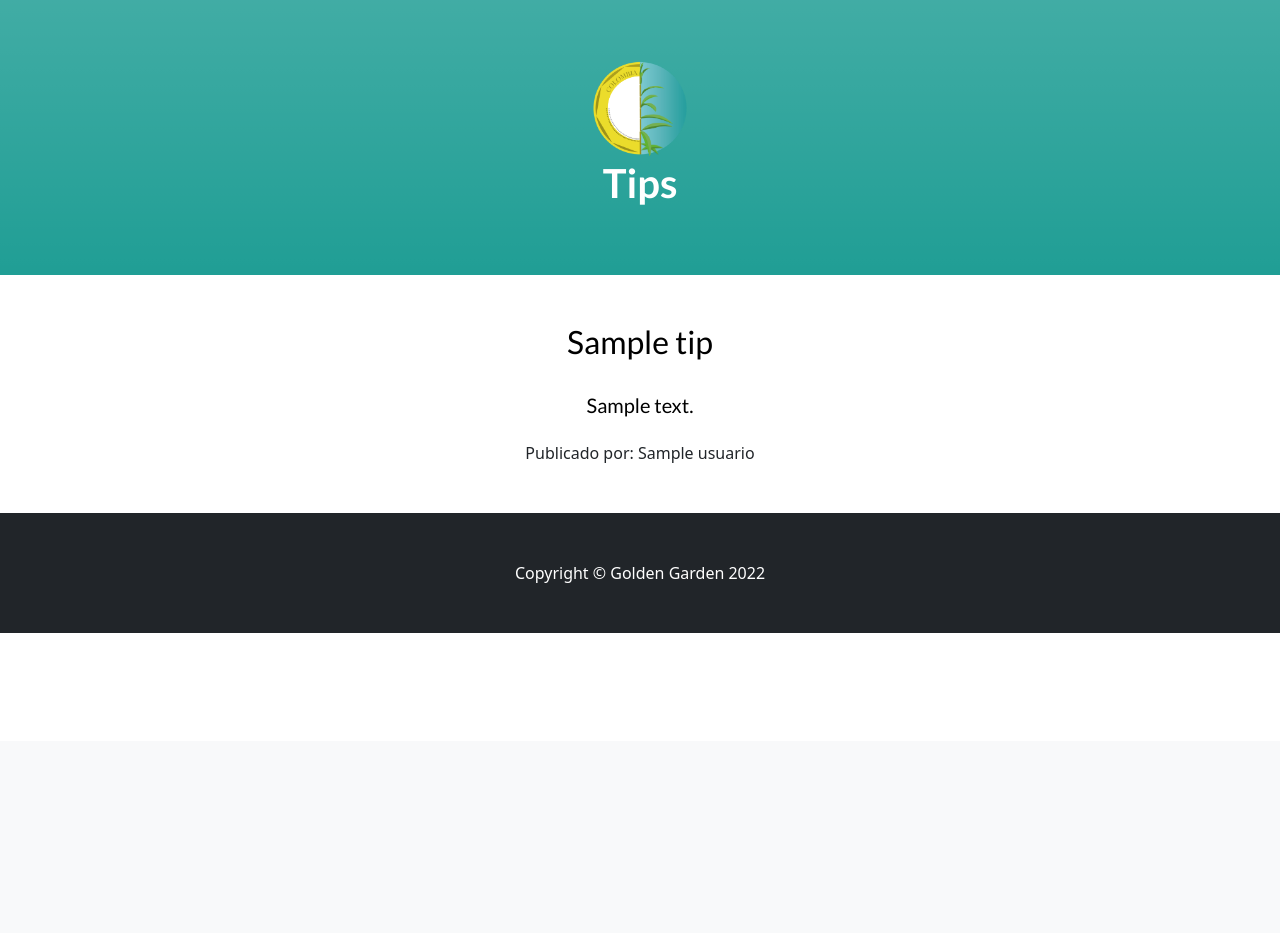
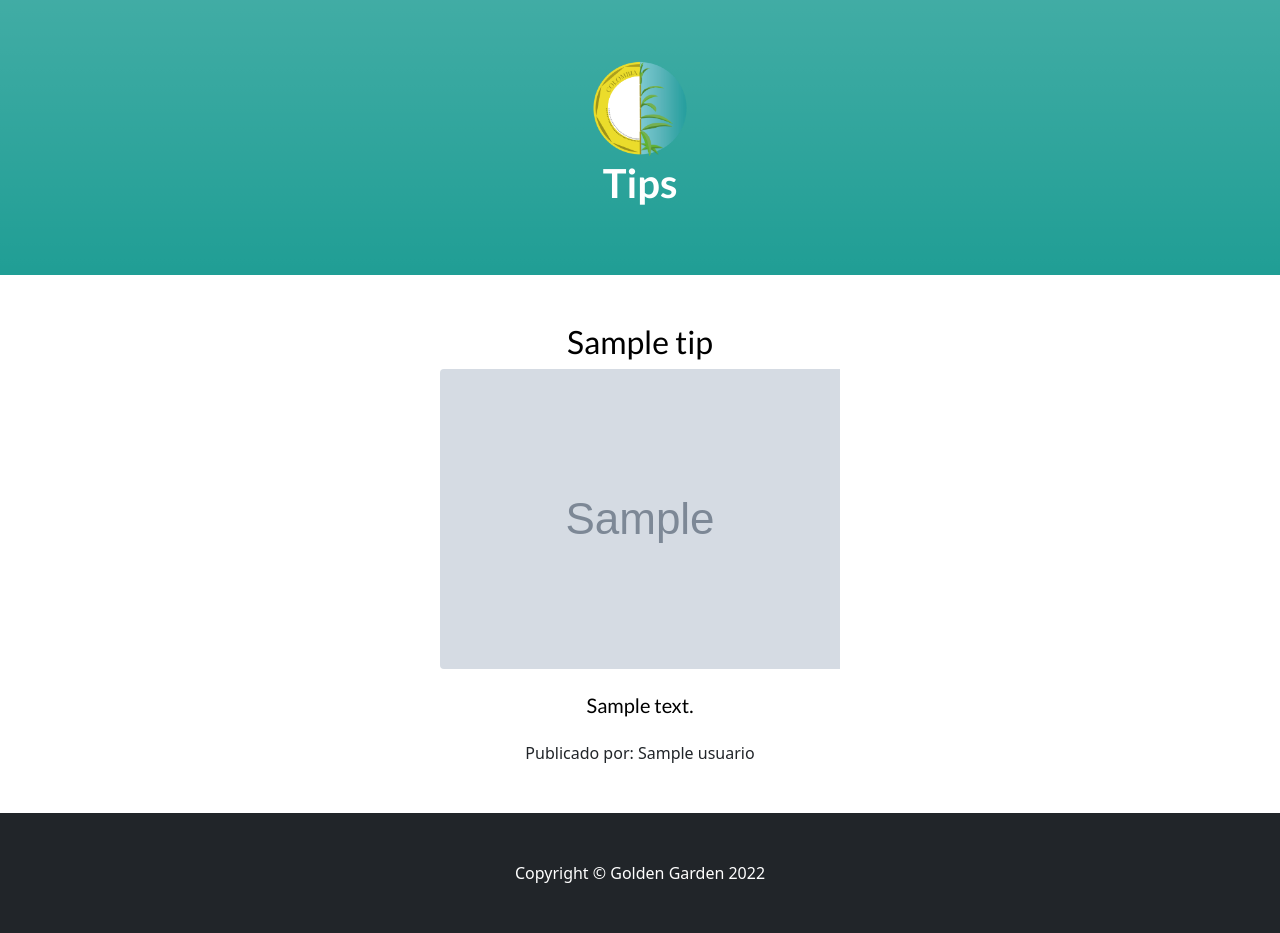
Before and after one commit to JohnDrD-UdA/ProyectoGoldenGarden, a Django app: template templates/tips/publication.html in a window 1280 px wide. Shown: the part 59-992 px from the top of the page. Before the commit the page ends 692 px from the top, so only its background shows below. Run offline with Django 4.2, Linux system fonts and the light colour scheme; the template is opened without the code that fills it: most values are stand-ins (such as "Sample title", 1, 10 or a date in 2020); grey boxes marked "Sample" are stand-in pictures; some libraries are stand-ins or nearby versions.

Commit message:
correccion pequeña

```diff
--- a/templates/tips/publication.html
+++ b/templates/tips/publication.html
@@ -12,6 +12,7 @@
 <!-- Section-->
 <section class="py-5">
   <center><h2 class="card-title">{{ tip.titulo }}</h2></center>
+  <center><img src="{{ tip.imagen.url }}" class="img-fluid rounded-start" alt="..."></center>
   <center><br><h5 class="card-text">{{tip.contenido}} </h5></center>
   <center><br><p class="card-text"> Publicado por: {{tip.usuario}}</p></center>
 </section>
```
